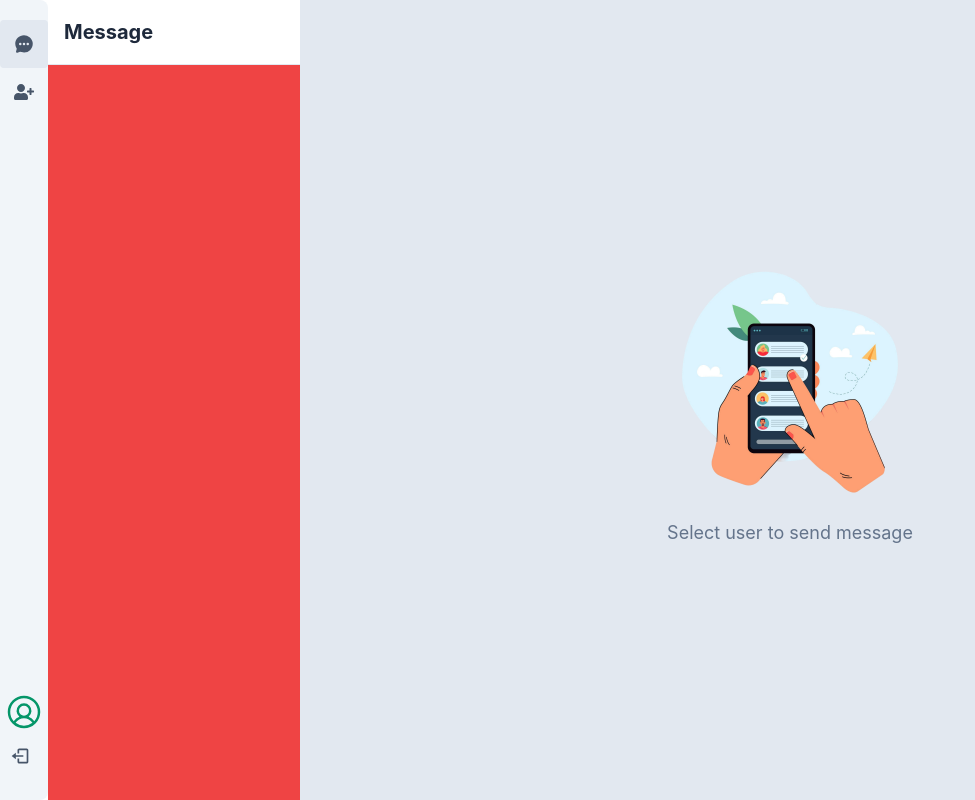
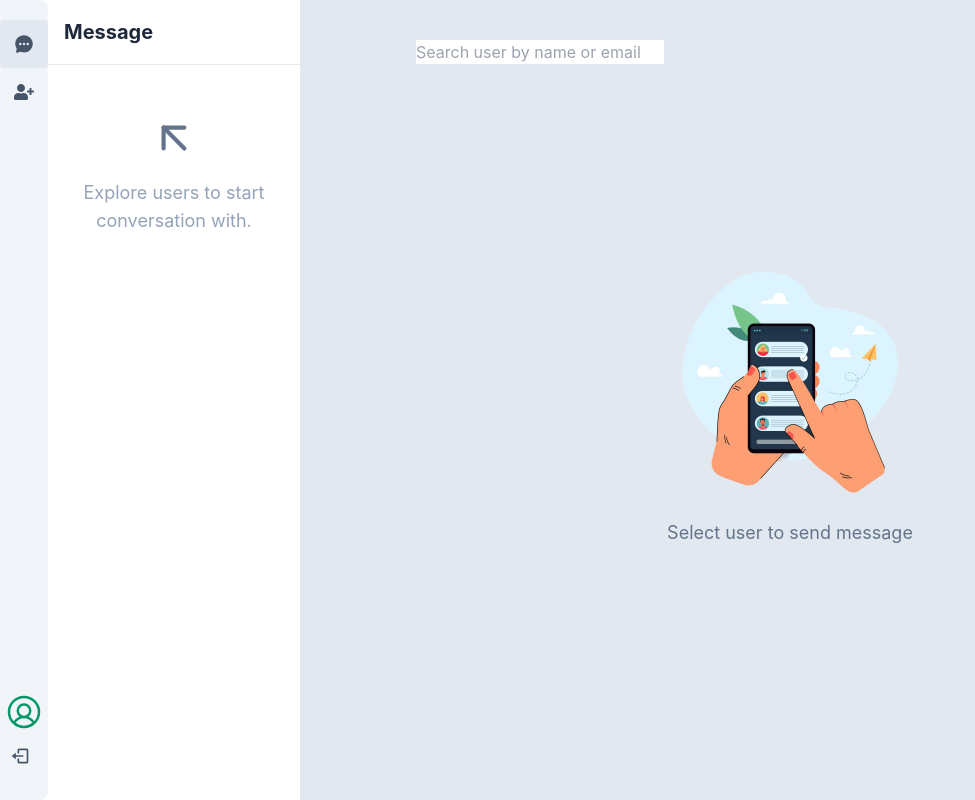
Before and after one commit to Yoda-Chubaka/real-time-chat, a React (Create React App) app in the folder client/: page / in a window 1280 px wide. Shown: the whole page, without its empty margins (0-975 px from the left). Built offline with nearby package versions, Linux system fonts and the light colour scheme; no server answers.

Commit message:
Added SearchUsers

```diff
--- a/client/src/App.css
+++ b/client/src/App.css
@@ -1,3 +1,11 @@
 .scrollbar::-webkit-scrollbar {
   width: 10px;
 }
+
+.scrollbar::-webkit-scrollbar-track {
+  @apply bg-slate-100;
+}
+
+.scrollbar::-webkit-scrollbar-thumb {
+  @apply bg-slate-200 rounded-full;
+}
--- /dev/null
+++ b/client/src/components/SearchUser.js
@@ -0,0 +1,18 @@
+import React from 'react'
+
+const SearchUser = () => {
+  return (
+    <div className="fixed top-0 bottom-0 left-0 right-0">
+        <div className="w-full max-w-md mx-auto mt-10">
+              <div>
+                  <input
+                      type="text"
+                      placeholder="Search user by name or email"
+                  />
+            </div>
+        </div>
+    </div>
+  )
+}
+
+export default SearchUser
--- a/client/src/components/Sidebar.js
+++ b/client/src/components/Sidebar.js
@@ -8,10 +8,14 @@ import { useSelector } from "react-redux";
 import { useState } from 'react';
 import EditUserDetails from "./EditUserDetails";
 import Divider from "./Divider";
+import { LuArrowUpLeft } from "react-icons/lu";
+import SearchUser from "./SearchUser";
 
 const Sidebar = () => {
   const user = useSelector(state => state?.user);
   const [editUserOpen, setEditUserOpen] = useState(false);
+  const [allUser, setAllUser] = useState([]);
+  const [openSearchUser, setOpenSearchUser] = useState(true);
 
   return (
     <div className="w-full h-full grid grid-cols-[48px,1fr] bg-white">
@@ -23,7 +27,7 @@ const Sidebar = () => {
                     />
                 </NavLink>
 
-                <NavLink title="Add friend" className='w-12 h-12 flex justify-center items-center cursor-pointer hover:bg-slate-200 rounded'>
+                <NavLink title="Add friend" onClick={() => setOpenSearchUser(true)} className='w-12 h-12 flex justify-center items-center cursor-pointer hover:bg-slate-200 rounded'>
                   <FaUserPlus
                       size = {20}
                   />
@@ -55,7 +59,20 @@ const Sidebar = () => {
         </div>
         <div className="bg-slate-200 p-[0.5px]"></div>
 
-        <div className="bg-red-500 h-[calc(100vh-65px)] overflow-x-hidden overflow-y-scroll scrollbar"></div>
+        <div className="h-[calc(100vh-65px)] overflow-x-hidden overflow-y-auto scrollbar">
+          {
+            allUser.length === 0 && (
+              <div className="mt-12">
+                <div className="flex justify-center items-center my-4 text-slate-500">
+                  <LuArrowUpLeft
+                    size={50}
+                    />
+                </div>
+                <p className="text-lg text-center text-slate-400">Explore users to start conversation with.</p>
+              </div>
+            )
+          }
+        </div>
       </div>
       {/* Edit User Details */}
       {
@@ -63,11 +80,13 @@ const Sidebar = () => {
           <EditUserDetails onClose={() => setEditUserOpen(false)} user={user} />
         )
       }
+      {
+        openSearchUser && (
+          <SearchUser onClose={() => setOpenSearchUser(false)}/>
+        )
+      }
     </div>
   )
 }
 
 export default Sidebar
-
-
-// 4:49
```
